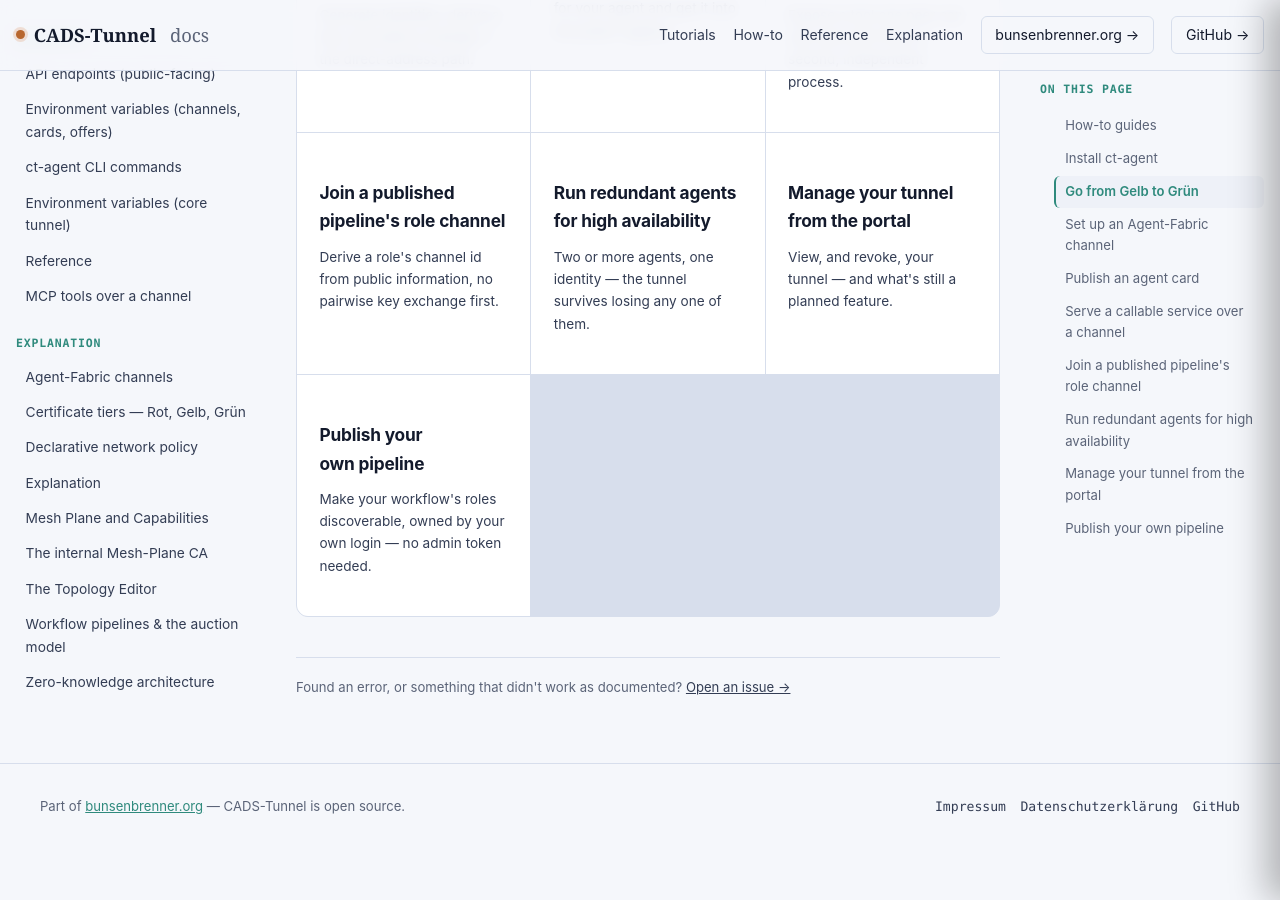
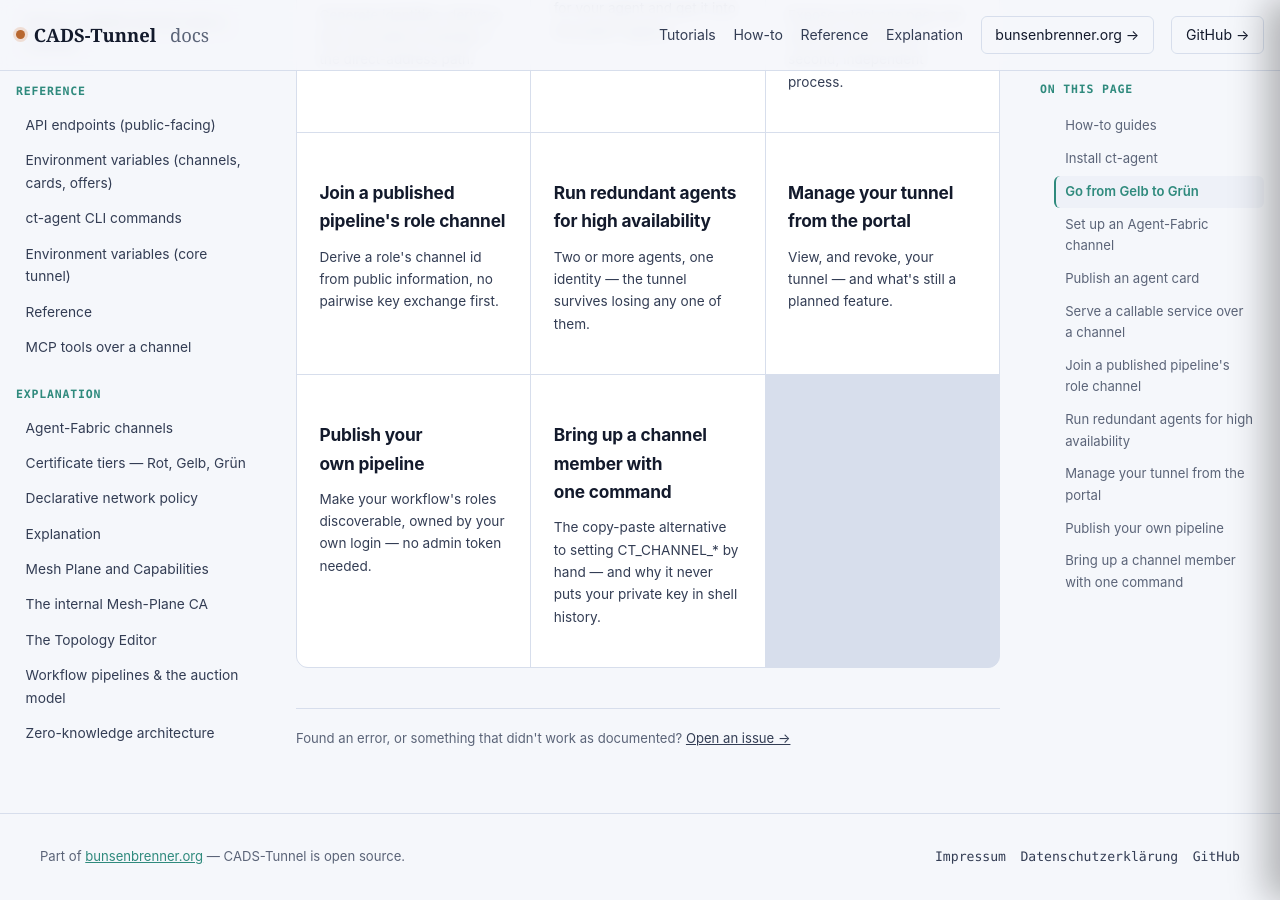
Before and after one commit to scimbe/CADS-Tunnel-docs, a Jekyll site: the page built from _how-to/index.md, in a window 1280 px wide and 900 px high, scrolled down 775 px. Built offline with Jekyll 4.4.1, drawn with Linux system fonts in a browser that asks for light colours; part of the change alters nothing that is shown; some of the changed text lies outside the part shown.

Commit message:
how-to: new "Bring up a channel member with one command" (channel.sh)
/channel.sh + /channel.ps1 (crates/control-plane/src/installer.rs,
render_channel_sh/render_channel_ps1, issue #100/SEC90b) had zero docs
coverage despite being live, tested, and complementary to the existing
join-a-channel.md. Live-verified against bunsenbrenner.org: GET /channel.sh
serves the real script, POST /bootstrap/mint is 401 without the admin
token, POST /bootstrap/redeem returns 400 for a malformed token and 404 for
a well-formed-but-unknown one (confirmed by testing both).

Also explicitly distinguishes this from /install.sh, which now just
redirects to ct-agent's own setup script (unrelated, already documented) --
found while investigating that /install.sh's OWN bootstrap-token renderers
(install_one_liner_bootstrap etc.) are dead code with zero live callers,
confirmed by workspace-wide grep. Left that code alone: removing pub API,
even confirmed-dead, is a bigger call than this docs loop's mandate covers,
and ct-agent's own setup.sh turned out to implement a parallel CT_BOOTSTRAP
redeem against the same endpoint for a different bundle shape -- flagging
for the operator rather than deleting unilaterally.

Cross-linked from join-a-channel.md.

````diff
--- /dev/null
+++ b/_how-to/channel-one-liner.md
@@ -0,0 +1,93 @@
+---
+title: Bring up a channel member with one command
+description: The copy-paste alternative to setting CT_CHANNEL_* by hand — and why it never puts your private key in shell history.
+order: 10
+---
+
+# Bring up a channel member with one command
+
+[Set up an Agent-Fabric channel]({{ '/how-to/join-a-channel/' | relative_url }}) shows the direct
+path: mint keys, set `CT_CHANNEL_*` env vars yourself, run `ct-agent channel`. This page covers a
+second, undocumented-until-now path to the exact same result — a single piped command, served
+live by this deployment and confirmed working for this page:
+
+```
+$ curl -s https://bunsenbrenner.org/channel.sh | head -5
+#!/bin/sh
+# CADS-Tunnel agent-to-agent channel runner (#100). Piped from the operator one-liner:
+#   curl -fsSL <portal>/channel.sh | CT_BOOTSTRAP=... sh
+# Brings this machine up as a channel member and pipes stdin/stdout over the
+# encrypted agent-to-agent tunnel.
+```
+
+`GET {cp_url}/channel.sh` (POSIX) and `GET {cp_url}/channel.ps1` (PowerShell) are real, served
+routes — `crates/control-plane/src/installer.rs`'s `render_channel_sh`/`render_channel_ps1`,
+mounted in `installer_router`. Detects OS/arch, downloads the matching `ct-agent` binary from
+GitHub Releases, and execs `ct-agent channel` — the same subcommand
+[Set up an Agent-Fabric channel]({{ '/how-to/join-a-channel/' | relative_url }}) documents you
+running directly.
+
+<div class="callout warn">
+Don't confuse this with <code>/install.sh</code>. That route (the tunnel-install one-liner) now
+just <strong>redirects</strong> to <code>ct-agent</code>'s own richer setup script — see
+<a href="{{ '/how-to/install-ct-agent/' | relative_url }}">Install ct-agent</a>. <code>/channel.sh</code>
+and <code>/channel.ps1</code> are a completely different, still-live mechanism for the
+Agent-Fabric-channel path specifically, unaffected by that redirect.
+</div>
+
+## Why a copy-paste command exists for this at all
+
+The direct path needs several secrets set as environment variables before `ct-agent channel` will
+run — most sensitively, your Noise (X25519) **private** key
+(`CT_CHANNEL_NOISE_KEY`). Typing or pasting `CT_CHANNEL_NOISE_KEY=<your private key> ct-agent
+channel` directly into a shell puts that key in your shell history and briefly in `ps` output —
+avoidable, but easy to get wrong under time pressure. `channel_one_liner` in the source (the
+`ChannelOneLiner`-based renderer whoever generates your link uses) still supports that inline
+form; it isn't gone, just not what this page recommends.
+
+## The bootstrap-token form — what actually ships
+
+What `/channel.sh` and `/channel.ps1` are built to consume is the **bootstrap-token** form
+(`channel_one_liner_bootstrap` in source, tracked as issue #100 / SEC90b): a command that carries
+only a short-lived, single-use opaque token — never the real Noise private key:
+
+```
+curl -fsSL https://bunsenbrenner.org/channel.sh | CT_BOOTSTRAP=<token> sh
+```
+```powershell
+$env:CT_BOOTSTRAP='<token>'; irm https://bunsenbrenner.org/channel.ps1 | iex
+```
+
+Whoever hands you this command minted `<token>` server-side via `POST /bootstrap/mint`
+(admin-token-gated — minting hands off control of a real secret bundle, confirmed live: calling it
+without `x-ct-admin-token` returns `401`). The script you run redeems it for you:
+
+1. `POST {portal}/bootstrap/redeem {"token": "<token>"}` — **no auth beyond the token itself**;
+   possession of this short-lived, single-use value is the authorization. Confirmed live against
+   this deployment: a well-formed-but-unknown token returns `404`, a malformed one `400`. The
+   response carries your real `CT_CHANNEL_*` config as JSON, over TLS, in the body — never as a URL
+   or command-line argument.
+2. The script extracts each field with `sed` (POSIX) or a regex match (PowerShell) — no `eval` of
+   server data, no nested-JSON parser needed, because the bundle's own format
+   (`CT_CHANNEL_ROLE=...;CT_CHANNEL_ADDR=...;...`) is deliberately flat and shell-tractable.
+3. Every recovered value is `export`ed, then `ct-agent channel` runs exactly as it would from the
+   manual path — it has no idea whether its environment came from a human or a redeemed bundle.
+4. Missing anything after that (no `CT_BOOTSTRAP` *and* no `CT_CHANNEL_ROLE` etc. set manually) —
+   the script fails fast with a specific `set CT_BOOTSTRAP (or CT_CHANNEL_ROLE: ...)` message per
+   variable, not a generic error.
+
+## The bootstrap token itself expires and is single-use
+
+`BOOTSTRAP_TTL_SECS` defaults to 600 seconds server-side (the mint call can override it via
+`ttl_secs`). A redeem after expiry is `410 Gone`; a second redeem of an already-used token is `409
+Conflict` — checked directly against `bootstrap_redeem`'s source, not assumed. If your one-liner
+stops working, it most likely simply expired; ask whoever generated it for a fresh one rather than
+retrying the same command.
+
+## Should you use this?
+
+If you already have your own keys and are comfortable exporting `CT_CHANNEL_*` yourself, the direct
+path in [Set up an Agent-Fabric channel]({{ '/how-to/join-a-channel/' | relative_url }}) works
+identically — `channel.sh`'s bootstrap form is a secret-hygiene convenience for handing a
+ready-to-run command to someone else (a teammate, a second machine), not a different underlying
+mechanism.
--- a/_how-to/join-a-channel.md
+++ b/_how-to/join-a-channel.md
@@ -11,6 +11,11 @@ connection — grounding what [Agent-Fabric channels]({{ '/explanation/agent-fab
 covers conceptually. Every command below, including the final connection, was actually run to produce
 the example output (real keys, real derived channel id, a real payload sent between two independent
 processes).
+
+Everything here sets `CT_CHANNEL_*` env vars yourself. If someone else handed you a ready-to-run
+command instead — `curl ... | CT_BOOTSTRAP=... sh` — see
+[Bring up a channel member with one command]({{ '/how-to/channel-one-liner/' | relative_url }})
+for what that form does and why it never exposes your private key.
 
 ## 1. Each member generates their own identity
 
````
